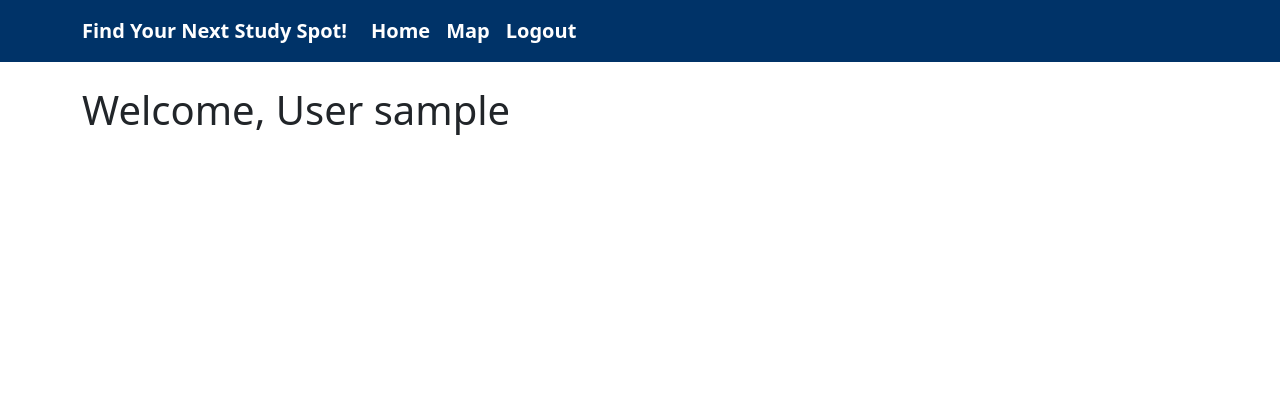
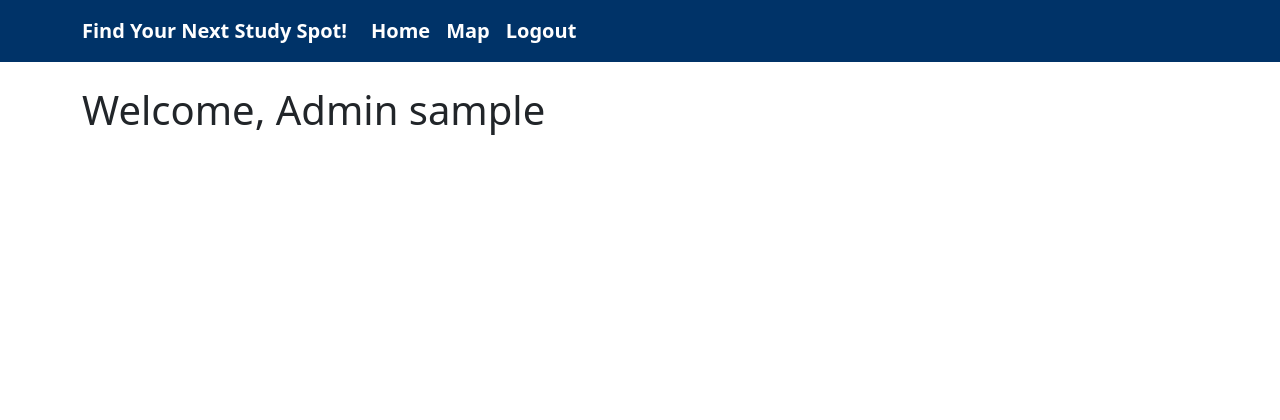
Before and after one commit to ty-donovan/studyspots, a Django app: page /login/ in a window 1280 px wide. Shown: the top 420 px of the page. Run offline with Django 4.2, Linux system fonts and the light colour scheme; the visitor is signed in with stand-in values (Sample User, id 1); some libraries are stand-ins or nearby versions.

Commit message:
reverting some changes

```diff
--- a/b02site/settings.py
+++ b/b02site/settings.py
@@ -169,5 +169,3 @@ SOCIALACCOUNT_PROVIDERS = {
     }
 }
 SITE_ID = 1
-
-AUTH_USER_MODEL = 'studyspots.CustomUser'
--- a/studyspots/urls.py
+++ b/studyspots/urls.py
@@ -9,4 +9,6 @@ urlpatterns = [
     path("map/", views.map, name="map"),
     path("logout/", LogoutView.as_view(), name="logout"),
     path("login/", views.profile, name="welcome"),
+    path('welcome-admin/', views.welcome_admin, name='welcome-admin'),
+    path('welcome-user/', views.welcome_user, name='welcome-user'),
 ]
--- a/studyspots/views.py
+++ b/studyspots/views.py
@@ -5,7 +5,7 @@ from django.contrib.auth.decorators import login_required
 
 @login_required
 def profile(request):
-    if request.user.user_role == 'admin':
+    if request.user.is_staff:
         return render(request, 'studyspots/welcome/admin.html', {'username': request.user.username})
     else:
         return render(request, 'studyspots/welcome/user.html', {'username': request.user.username})
```
Also changed, not shown: studyspots/templates/studyspots/index.html (+1 -7 lines).
